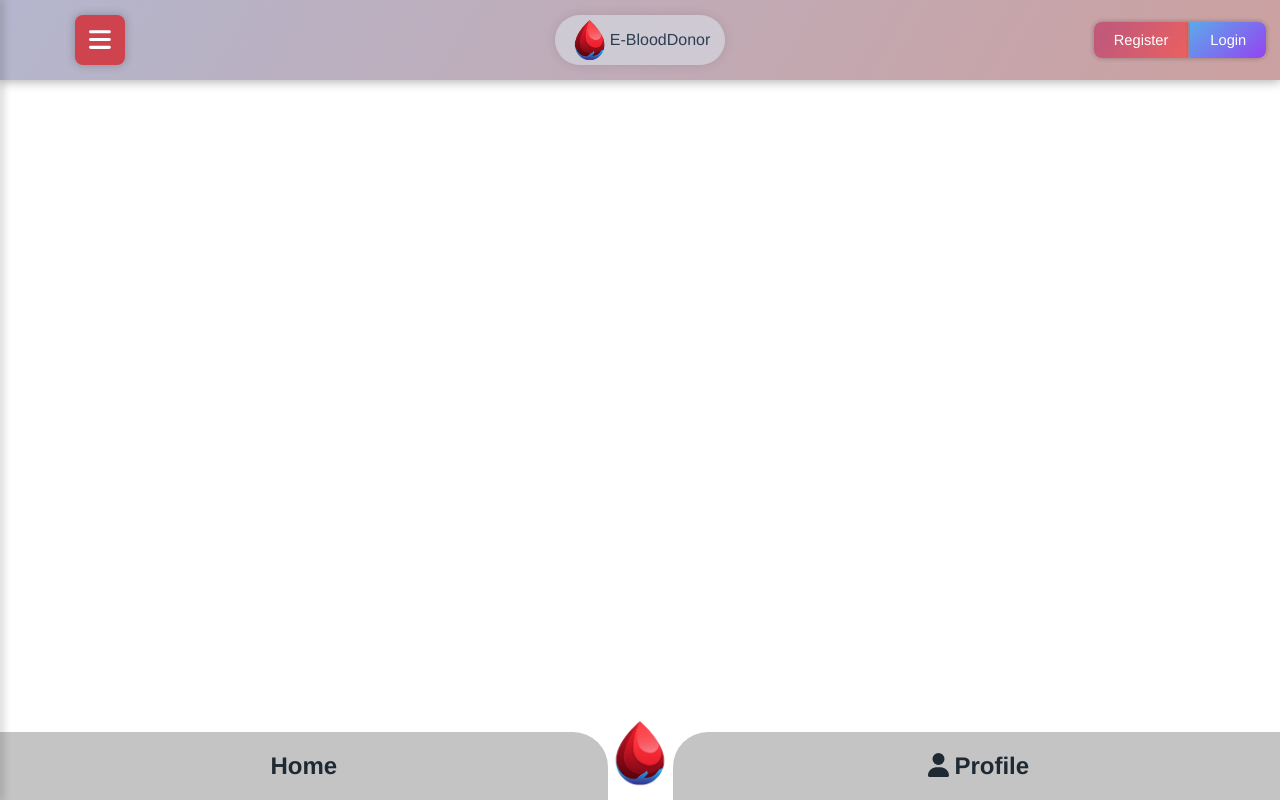
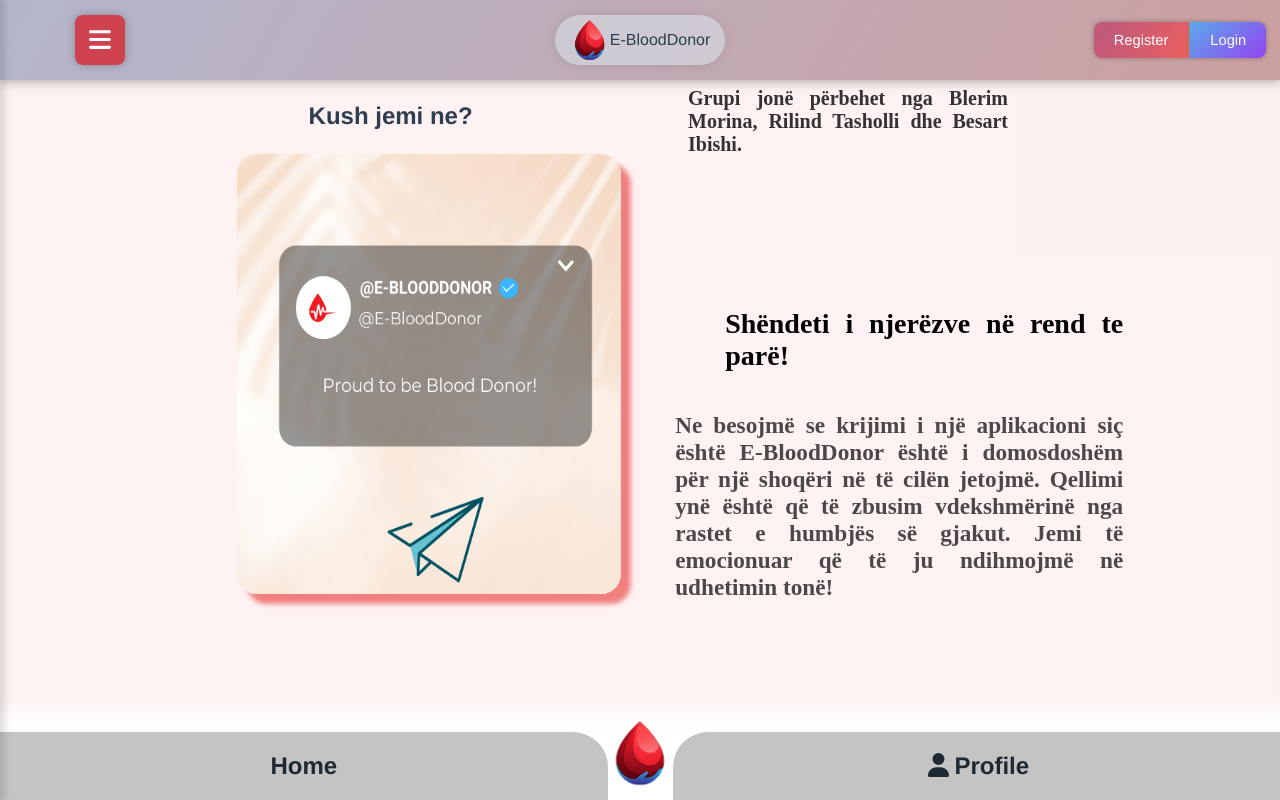
Before and after one commit to belinjo1/EBloodDonor, a Vue app in the folder web-app/: page /about in a window 1280 px wide. Built offline with nearby package versions, Linux system fonts and the light colour scheme.

Commit message:
Added a simple about us page

```diff
--- a/web-app/src/router/index.js
+++ b/web-app/src/router/index.js
@@ -29,6 +29,14 @@ const routes = [
       import(
         /* webpackChunkName: "announcement" */ "../views/AnnouncementShow.vue"
       ),
+  },
+
+  {
+    path: "/about",
+    name: "About",
+    props: true,
+    component: () =>
+      import(/* webpackChunkName: "about" */ "../views/About.vue"),
   },
   {
     path: "/appointment",
--- a/web-app/src/services/AppointmentService.js
+++ b/web-app/src/services/AppointmentService.js
@@ -11,7 +11,7 @@ export default {
   getAllAppointments() {
     return apiClient.get("/api/v1/appointments/getAllAppointments");
   },
-  getAppointment(id) {
+  getMyAppointments(id) {
     return apiClient.get("/api/v1/appointments/" + id);
   },
   createAppointment(appointment) {
--- a/web-app/src/store/modules/appointment.js
+++ b/web-app/src/store/modules/appointment.js
@@ -24,7 +24,7 @@ const actions = {
   async getAppointment({ commit }, id) {
     var appointments = null;
 
-    await AppointmentService.getAppointment(id).then((response) => {
+    await AppointmentService.getMyAppointments(id).then((response) => {
       appointments = response.data.data.appointments;
       console.log(appointments);
     });
--- /dev/null
+++ b/web-app/src/views/About.vue
@@ -0,0 +1,85 @@
+<template>
+  <div class="container">
+    <div class="background">
+      <p class="teksti-nalt">
+        Grupi jonë përbehet nga Blerim Morina, Rilind Tasholli dhe Besart
+        Ibishi.
+      </p>
+      <div class="textarea">
+        <h4>Shëndeti i njerëzve në rend te parë!</h4>
+        <h5>
+          Ne besojmë se krijimi i një aplikacioni siç është E-BloodDonor është i
+          domosdoshëm për një shoqëri në të cilën jetojmë. Qellimi ynë është që
+          të zbusim vdekshmërinë nga rastet e humbjës së gjakut. Jemi të
+          emocionuar që të ju ndihmojmë në udhetimin tonë!
+        </h5>
+      </div>
+      <h2 class="ne">Kush jemi ne?</h2>
+      <img src="../assets/4.png" alt="" />
+    </div>
+  </div>
+</template>
+
+<style scoped>
+.background {
+  width: 100%;
+  height: 100%;
+
+  position: absolute;
+
+  top: 50%;
+  left: 50%;
+  transform: translate(-50%, -50%);
+  background-color: rgb(240, 128, 128, 0.1);
+}
+
+.textarea {
+  position: absolute;
+  top: 55%;
+  left: 65%;
+  transform: translate(-35%, -45%);
+  font-weight: bold;
+  color: black;
+  text-align: justify;
+  font-size: 28px;
+  font-family: "Times New Roman", Times, serif;
+}
+
+img {
+  width: 30%;
+  height: 55%;
+  position: absolute;
+  top: 55%;
+  left: 35%;
+  transform: translate(-55%, -65%);
+  border-radius: 20px;
+  box-shadow: 10px 10px 5px lightcoral;
+}
+.ne {
+  position: absolute;
+  top: 15%;
+  left: 35%;
+  transform: translate(-85%, -65%);
+}
+
+.textarea h5 {
+  margin-top: 40px;
+  color: rgb(0, 0, 0, 0.7);
+}
+
+.textarea h4 {
+  margin-left: 50px;
+}
+
+.teksti-nalt {
+  position: absolute;
+  top: 13%;
+  left: 75%;
+  transform: translate(-85%, -25%);
+  text-align: justify;
+  font-size: 20px;
+  font-family: "Times New Roman", Times, serif;
+  color: rgb(0, 0, 0, 0.8);
+  font-weight: bold;
+}
+</style>
--- a/web-app/src/views/Home.vue
+++ b/web-app/src/views/Home.vue
@@ -3,52 +3,51 @@
     <!-- <img alt="Vue logo" src="../assets/logo.png"> -->
     <!-- <HelloWorld msg="Welcome to Your Vue.js App"/> -->
     <div id="announcements">
-       <AnnouncementCard
+      <AnnouncementCard
         v-for="announcement in announcements"
         :key="announcement._id"
-        :announcement="announcement"/>
+        :announcement="announcement"
+      />
     </div>
-
   </div>
 </template>
 
 <script>
-import AnnouncementCard from '@/components/AnnouncementCard.vue'
-import { mapActions, mapGetters} from 'vuex'
+import AnnouncementCard from "@/components/AnnouncementCard.vue";
+import { mapActions, mapGetters } from "vuex";
 
 export default {
-  name: 'Home',
+  name: "Home",
   components: {
-    AnnouncementCard
+    AnnouncementCard,
   },
 
-  created(){
-    this.getAnnouncements()
+  created() {
+    this.getAnnouncements();
   },
   computed: {
-    ...mapGetters(['announcements']),
+    ...mapGetters(["announcements"]),
   },
   methods: {
-    ...mapActions(['getAnnouncements'])
-  }
-
-}
+    ...mapActions(["getAnnouncements"]),
+  },
+};
 </script>
 
 <style scoped>
-#announcements{
+#announcements {
   display: flex;
   justify-content: center;
   flex-wrap: wrap;
   padding: 20px;
 }
 
-.main{
+.main {
   margin: 80px 0;
 }
 
 @media only screen and (max-width: 500px) {
-  #announcements{
+  #announcements {
     display: flex;
     justify-content: center;
     flex-wrap: wrap;
--- a/web-app/src/views/MyAppointments.vue
+++ b/web-app/src/views/MyAppointments.vue
@@ -1,5 +1,5 @@
 <template>
-  <v-app id="appointment">
+  <v-app id="appointments">
     <div class="main">
       <h1><font-awesome-icon :icon="['fas', 'calendar']" /> My Appointments</h1>
 
@@ -146,10 +146,6 @@ export default {
   },
 
 
-  // props: ["id"],
-  // created() {
-  //   this.$store.dispatch("getMyAppointments", this.id);
-  // },
 
   created() {
     this.getMyAppointments();
@@ -208,9 +204,23 @@ export default {
     },
 
     async save() {
+      if (this.editedIndex > -1) {
+
+        try {
+          await this.editAppointment(this.editedItem);
+        } catch (error) {
+          console.log(error);
+        }
+      } else {
+        try {
+          await this.createAppointment(this.editedItem);
+        } catch (error) {
+          console.log(error);
+        }
+      }
       this.close();
       setTimeout(() => {
-        this.getAllAppointments();
+        this.getMyAppointments();
       }, 1000);
     },
       async getMyAppointments() {
--- a/web-app/src/views/admin/ListAppointments.vue
+++ b/web-app/src/views/admin/ListAppointments.vue
@@ -22,17 +22,6 @@
               <v-divider class="mx-4" inset vertical></v-divider>
               <v-spacer></v-spacer>
               <v-dialog v-model="dialog" max-width="500px">
-                <template v-slot:activator="{ on, attrs }">
-                  <v-btn
-                    color="primary"
-                    dark
-                    class="mb-2"
-                    v-bind="attrs"
-                    v-on="on"
-                  >
-                    New Item
-                  </v-btn>
-                </template>
                 <v-card>
                   <v-card-title>
                     <span class="text-h5">{{ formTitle }}</span>
@@ -102,7 +91,11 @@
             </v-icon>
             <v-icon small @click="deleteItem(item)"> mdi-delete </v-icon>
             <!-- <button style="color: green; margin-left: 12px">Approve?</button> -->
-            <v-btn style="margin-left: 10px" small @click="approve(item)"
+            <v-btn
+              style="margin-left: 10px"
+              color="primary"
+              small
+              @click="approve(item)"
               >Approve</v-btn
             >
           </template>
```
Also changed, not shown: web-app/src/views/Profile.vue (+89 -92 lines), web-app/src/assets/4.png (added), web-app/src/assets/background.jpg (added).
